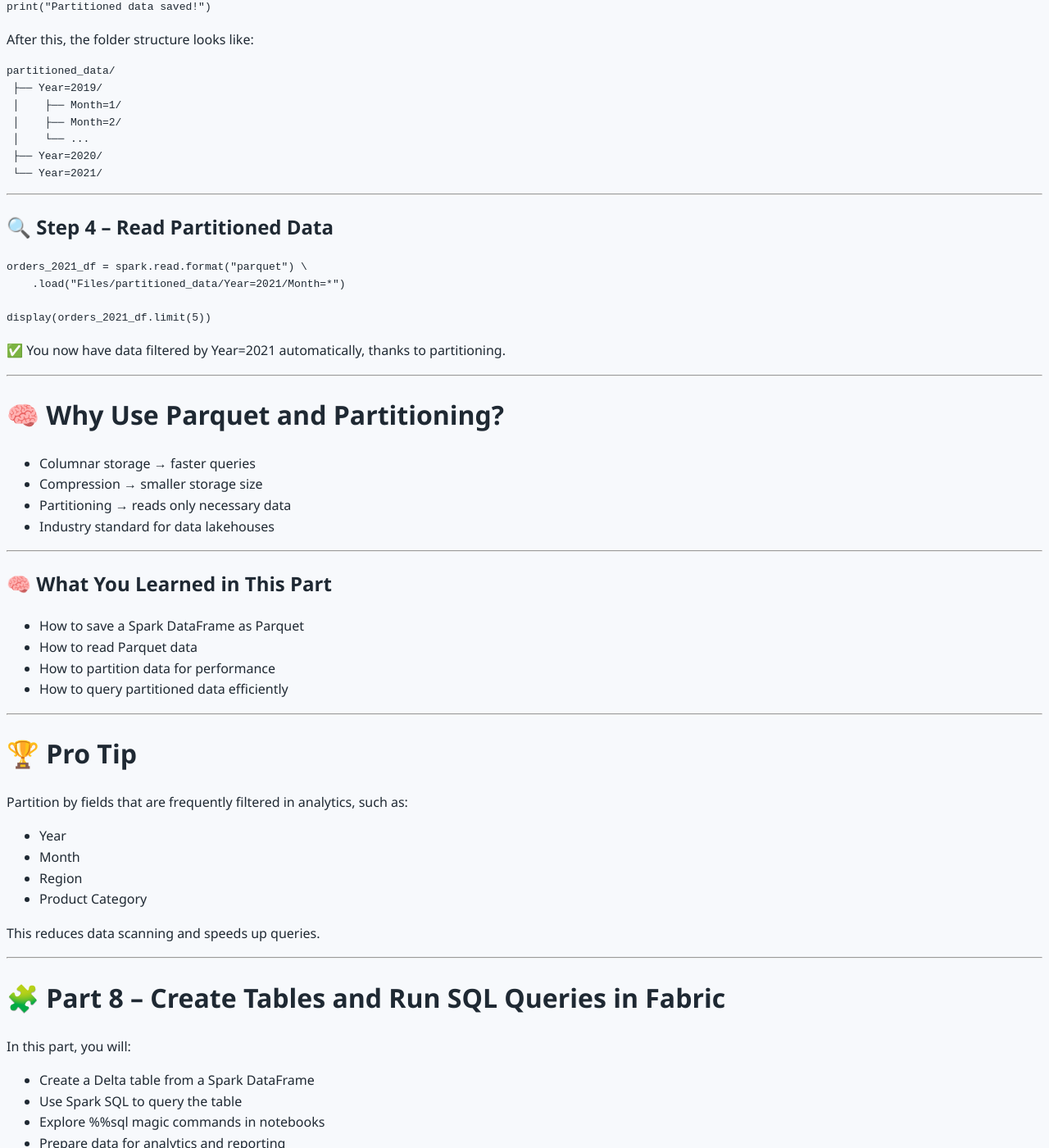
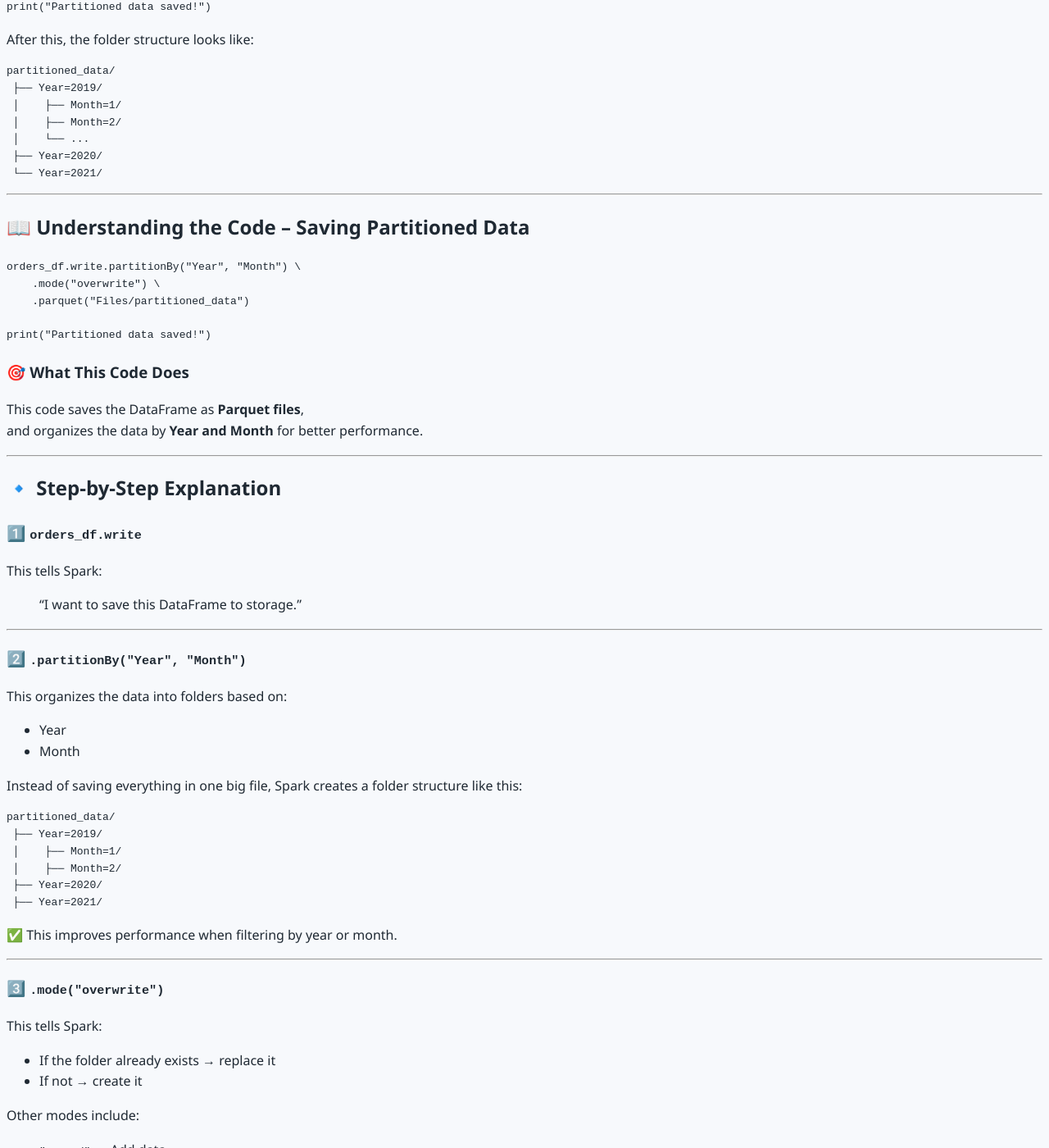
Before and after one commit to irshadvaza/irshadvaza.tech, a Jekyll site: the page built from learning-guides/ Microsoft-Fabric/labs/Lab-01-Analyze-Data-with-Spark-in-Fabric.md, in a window 1280 px wide and 1400 px high, scrolled down 21264 px. Shown: the whole window at 82% size. Built offline with Jekyll 4.4.1, drawn with Linux system fonts in a browser that asks for light colours; our own code applies the rules of GitHub Pages for plain Markdown files; some of the changed text lies outside the part shown.

Commit message:
Update Lab-01-Analyze-Data-with-Spark-in-Fabric.md

````diff
--- a/learning-guides/ Microsoft-Fabric/labs/Lab-01-Analyze-Data-with-Spark-in-Fabric.md
+++ b/learning-guides/ Microsoft-Fabric/labs/Lab-01-Analyze-Data-with-Spark-in-Fabric.md
@@ -1056,6 +1056,85 @@ partitioned_data/
 
 ---
 
+## 📖 Understanding the Code – Saving Partitioned Data
+
+```python
+orders_df.write.partitionBy("Year", "Month") \
+    .mode("overwrite") \
+    .parquet("Files/partitioned_data")
+
+print("Partitioned data saved!")
+```
+
+### 🎯 What This Code Does
+
+This code saves the DataFrame as **Parquet files**,
+and organizes the data by **Year and Month** for better performance.
+
+---
+
+## 🔹 Step-by-Step Explanation
+
+### 1️⃣ `orders_df.write`
+
+This tells Spark:
+
+> “I want to save this DataFrame to storage.”
+
+---
+
+### 2️⃣ `.partitionBy("Year", "Month")`
+
+This organizes the data into folders based on:
+
+- Year
+- Month
+
+Instead of saving everything in one big file, Spark creates a folder structure like this:
+
+```
+partitioned_data/
+ ├── Year=2019/
+ │    ├── Month=1/
+ │    ├── Month=2/
+ ├── Year=2020/
+ ├── Year=2021/
+```
+
+✅ This improves performance when filtering by year or month.
+
+---
+
+### 3️⃣ `.mode("overwrite")`
+
+This tells Spark:
+
+- If the folder already exists → replace it
+- If not → create it
+
+Other modes include:
+- `"append"` → Add data
+- `"ignore"` → Skip if exists
+- `"error"` → Throw error if exists
+
+---
+
+### 4️⃣ `.parquet("Files/partitioned_data")`
+
+This saves the data in **Parquet format** at:
+
+```
+Files/partitioned_data
+```
+
+Parquet is:
+
+- Faster than CSV
+- Compressed
+- Column-based
+- Optimized
+
+
 ## 🔍 Step 4 – Read Partitioned Data
 
 ```python
````
